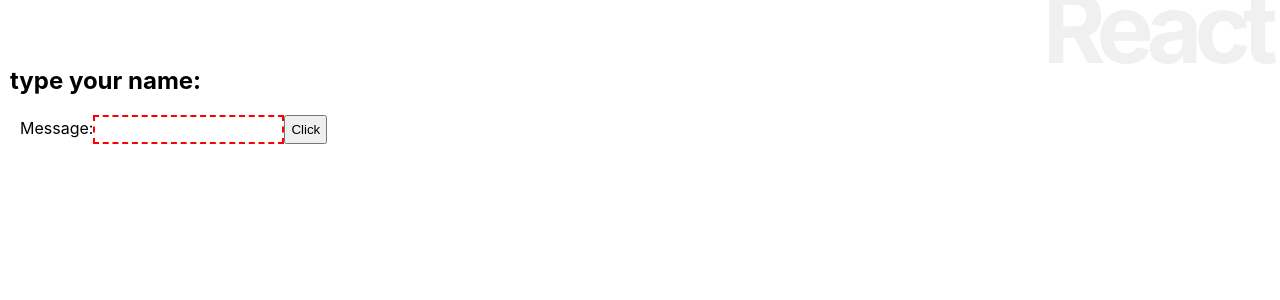
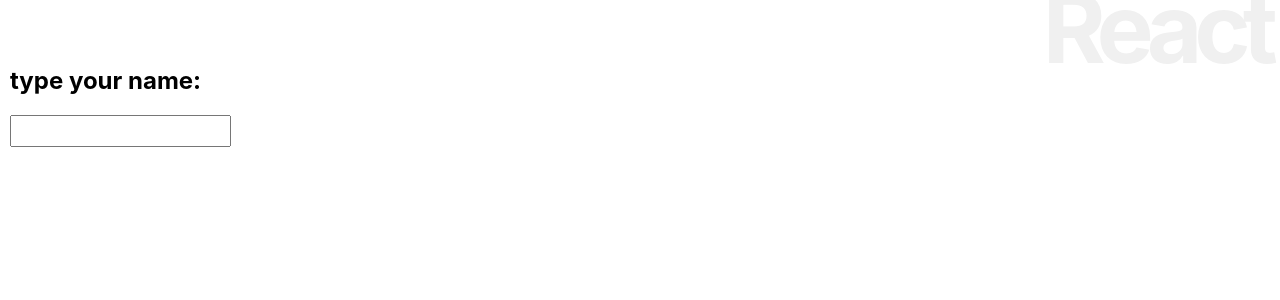
Before and after one commit to kagunyan25/react_study, a React (Create React App) app in the folder react_app/: page / in a window 1280 px wide. Shown: the top 300 px of the page. Built offline with nearby package versions, Linux system fonts and the light colour scheme; the HTML template or start-up script is replaced by a standard one.

Commit message:
3-4コンポーネントのさまざまな機能/コンポーネントのイベント作成

```diff
--- a/react_app/src/App.js
+++ b/react_app/src/App.js
@@ -13,47 +13,50 @@
     padding:"5px",
   }
 
-  inputStyle = {
-    fontSzie:"12pt",
-    padding:"5px"
-  }
-
   constructor(props){
     super(props);
     this.state={
       message:'type your name:'
     };
-    this.doChange = this.doChange.bind(this);
-    this.doSubmit = this.doSubmit.bind(this);
+    this.doCheck = this.doCheck.bind(this);
   }
 
-  doChange(event){
-    this.input=event.target.value;
-  }
-
-  doSubmit(event){
-    this.setState({
-      message:'Hello,'+this.input+'!!'//メッセージを表示
-    });
-    event.preventDefault();//発生したイベントを無くす（実際にフォームが送信されることがなくなる）
+  doCheck(event){
+    alert(event.target.value+"は長すぎます.（最大10文字）");
   }
 
   render(){
     return <div>
       <h1>React</h1>
       <h2>{this.state.message}</h2>
-      <form onSubmit={this.doSubmit}>
-        <label>
-          <span style={this.inputStyle}></span>Message:
-          <input type="text" style={this.inputStyle} onChange={this.doChange}
-          required pattern="[A-Za-z _,.]+"/>
-        </label>
-        <input type="submit" style={this.inputStyle} value="Click"/>
-      </form>
+      <Message maxlength="10" onCheck={this.doCheck}/>
     </div>
   }
 
+}
 
+class Message extends Component{
+  inputStyle={
+    fontSize:"12pt",
+    padding:"5px"
+  }
+
+  constructor(props){
+    super(props);
+    this.doChange=this.doChange.bind(this);//doChangeをコンポーネントで使えるよう設定
+  }
+
+  doChange(e){
+    if(e.target.value.length>this.props.maxlength){//問題
+      this.props.onCheck(e);//onCheckを実行
+      e.target.value=e.target.value.substr(0,this.props.maxlength);
+    }
+  }
+
+  render(){
+    return <input type="text" style={this.inputStyle}
+    onChange={this.doChange}/>
+    }//onChangeで値が変更されるとdoChangeが実行されるようになっている
 }
 
 
```
